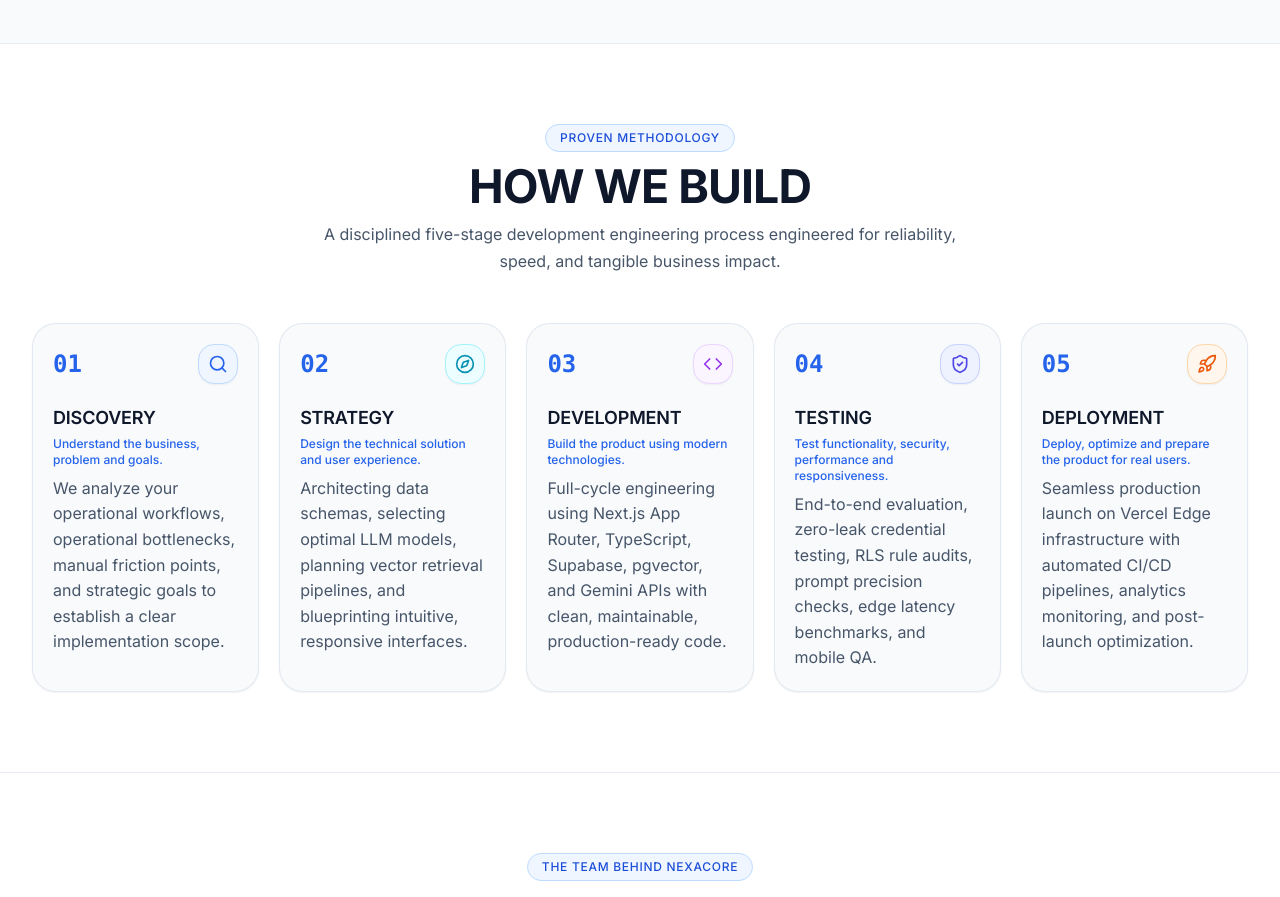
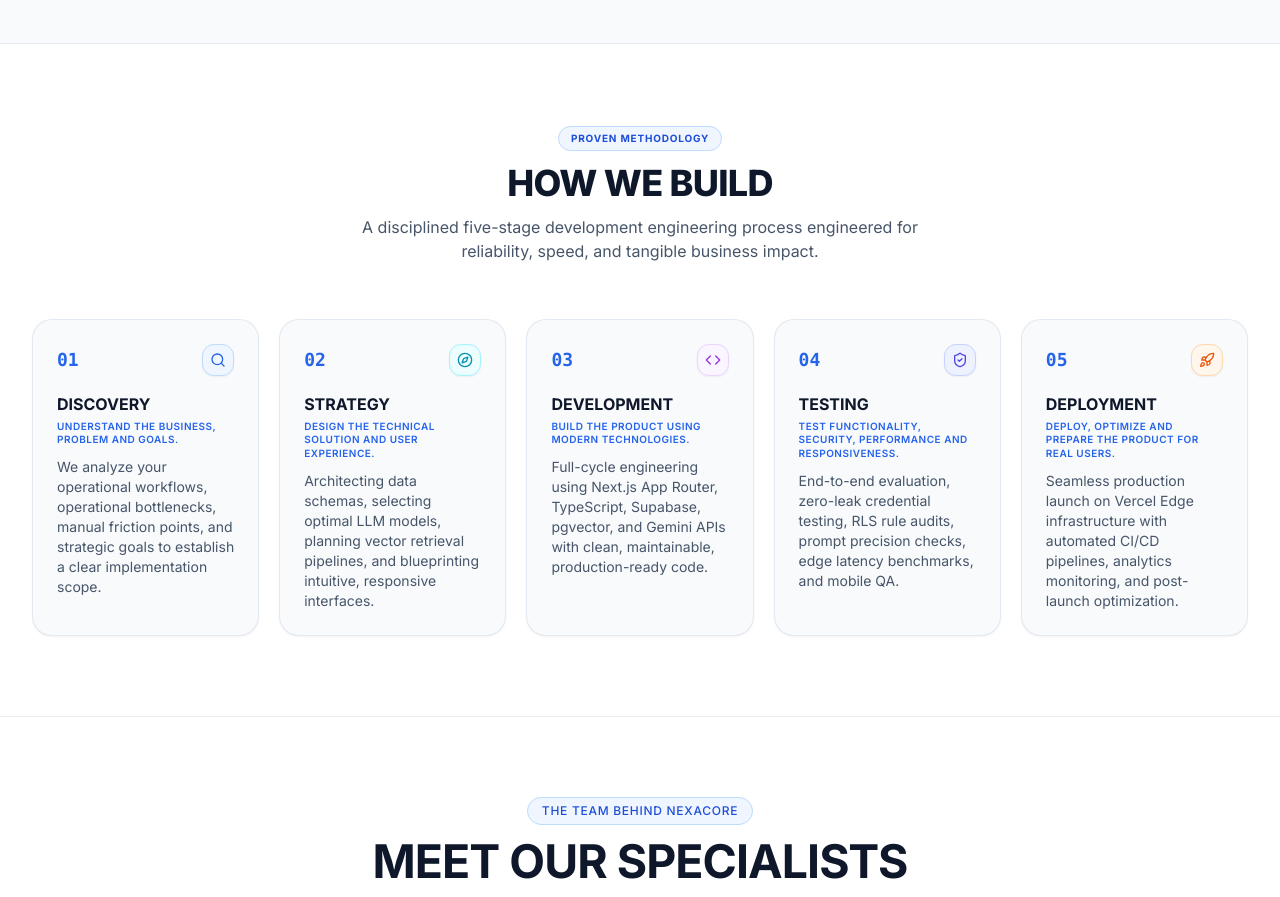
Before and after one commit to muhammadhasanali047-gif/AiautomationAgency, a Next.js app: page / in a window 1280 px wide. Shown: the part 2480-3377 px from the top of the page. Built offline with nearby package versions, Linux system fonts and the light colour scheme; no server answers; the database is empty.

Commit message:
layout: Refine and shrink HOW WE BUILD section elements

```diff
--- a/components/sections/ProcessSection.tsx
+++ b/components/sections/ProcessSection.tsx
@@ -57,14 +57,14 @@ export default function ProcessSection() {
     <section className="relative py-16 sm:py-20 bg-white border-t border-slate-200/80 overflow-hidden">
       <div className="max-w-7xl mx-auto px-4 sm:px-6 lg:px-8 relative z-10">
         {/* Section Header */}
-        <div className="text-center max-w-2xl mx-auto mb-10 sm:mb-12 space-y-2">
-          <div className="inline-flex items-center gap-2 px-3.5 py-1 rounded-full bg-blue-50 border border-blue-200">
-            <span className="typography-label text-blue-700">Proven Methodology</span>
+        <div className="text-center max-w-2xl mx-auto mb-10 sm:mb-14 space-y-3">
+          <div className="inline-flex items-center gap-2 px-3 py-1 rounded-full bg-blue-50 border border-blue-200">
+            <span className="text-[10px] font-bold uppercase tracking-widest text-blue-700">Proven Methodology</span>
           </div>
-          <h2 className="typography-h2">
+          <h2 className="text-3xl md:text-4xl font-extrabold tracking-tight text-[#0F172A]">
             HOW WE BUILD
           </h2>
-          <p className="typography-body text-slate-600">
+          <p className="text-sm sm:text-base text-slate-600 leading-relaxed max-w-xl mx-auto">
             A disciplined five-stage development engineering process engineered for reliability, speed, and tangible business impact.
           </p>
         </div>
@@ -80,28 +80,28 @@ export default function ProcessSection() {
                 whileInView={{ opacity: 1, y: 0 }}
                 viewport={{ once: true }}
                 transition={{ duration: 0.5, delay: idx * 0.1 }}
-                className="relative rounded-3xl p-5 bg-[#F8FAFC] border border-slate-200/90 hover:border-blue-300 hover:bg-white transition-all duration-300 shadow-sm hover:shadow-lg flex flex-col justify-between group"
+                className="relative rounded-[20px] p-5 sm:p-6 bg-[#F8FAFC] border border-slate-200/90 hover:border-blue-300 hover:bg-white transition-all duration-300 shadow-sm hover:shadow-lg flex flex-col justify-between group"
               >
                 <div>
                   {/* Step number badge & icon */}
-                  <div className="flex items-center justify-between mb-5">
-                    <span className="font-mono text-2xl font-bold text-blue-600">
+                  <div className="flex items-center justify-between mb-4">
+                    <span className="font-mono text-lg font-bold text-blue-600">
                       {stage.step}
                     </span>
-                    <div className={`w-10 h-10 rounded-2xl border flex items-center justify-center ${stage.color} group-hover:scale-110 transition-transform shadow-sm`}>
-                      <Icon className="w-5 h-5" />
+                    <div className={`w-8 h-8 rounded-xl border flex items-center justify-center ${stage.color} group-hover:scale-110 transition-transform shadow-sm`}>
+                      <Icon className="w-4 h-4" />
                     </div>
                   </div>
 
-                  <h3 className="typography-h4 text-base sm:text-lg mb-1 group-hover:text-blue-600 transition-colors">
+                  <h3 className="font-bold text-sm sm:text-base mb-1 text-[#0F172A] group-hover:text-blue-600 transition-colors">
                     {stage.title}
                   </h3>
 
-                  <p className="font-medium text-xs text-blue-600 mb-2">
+                  <p className="font-semibold text-[10px] uppercase tracking-wider text-blue-600 mb-2.5 leading-snug">
                     {stage.subtitle}
                   </p>
 
-                  <p className="typography-body-sm text-slate-600">
+                  <p className="text-xs sm:text-sm text-slate-600 leading-relaxed">
                     {stage.description}
                   </p>
                 </div>
```
